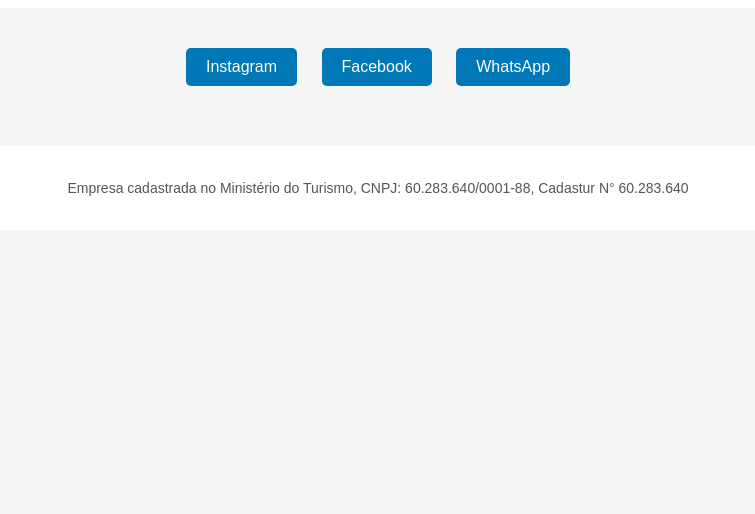
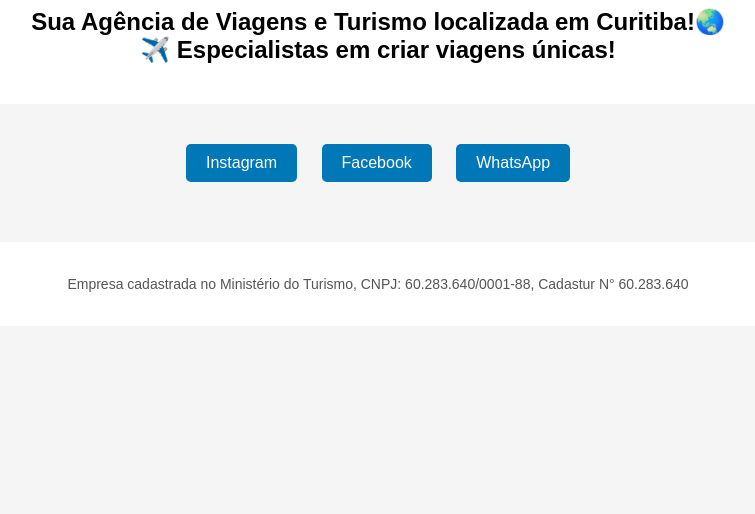
Before and after one commit to novorumovt/novorumovt, a plain HTML site: page index.html in a window 1280 px wide. Shown: the part 286-800 px from the top of the page, without its empty margins (262-1017 px from the left). Drawn offline with Linux system fonts and the light colour scheme.

Commit message:
Update index.html

```diff
--- a/index.html
+++ b/index.html
@@ -9,6 +9,8 @@
 <body>
     <header>
         <img src="logo.jpg" alt="Novo Rumo Viagens Logo" class="logo">
+        <h2>Sua Agência de Viagens e Turismo localizada em Curitiba!🌏
+            <br>✈️ Especialistas em criar viagens únicas!</h2>
     </header>
 
     <main>
```
